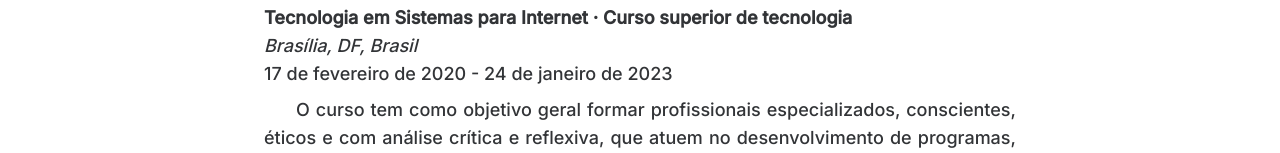
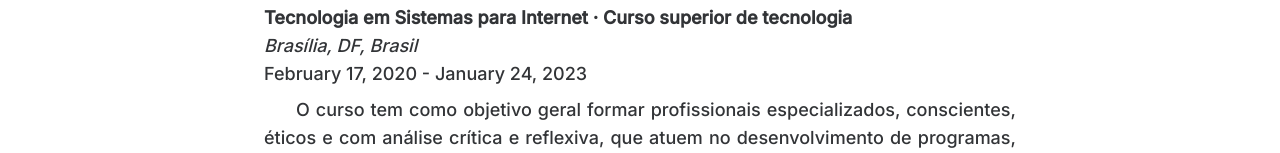
Before and after one commit to prince-neres/portfolio, a React (Vite) app: page /education in a window 1280 px wide. Shown: the part 196-349 px from the top of the page. Built offline with nearby package versions, Linux system fonts and the light colour scheme.

Commit message:
Fix date text in english

```diff
--- a/src/commons/utils.js
+++ b/src/commons/utils.js
@@ -1,23 +1,27 @@
 const ptbrMonths = ['janeiro','fevereiro','março','abril','maio','junho','julho','agosto','setembro','outubro','novembro','dezembro'];
+const enusMonths = ['January','February','March','April','May','June','July','August','September','October','November','December'];
 
-const formatDate = (date) => {
+const formatDate = (date, language) => {
 	const dateObj = new Date(date);
 	const day = dateObj.getDate();
-	const month = ptbrMonths[dateObj.getMonth()];
+	const month = language === 'pt-BR' ? ptbrMonths[dateObj.getMonth()] : enusMonths[dateObj.getMonth()];
 	const year = dateObj.getFullYear();
-	return `${day} de ${month} de ${year}`;
+	const response = language === 'pt-BR' ? `${day} de ${month} de ${year}` : `${month} ${day}, ${year}`;
+	return response;
 };
 
 const formatLocation = ({city, state, country}) => `${city}, ${state}, ${country}`;
 
-const monthsDiff = (startDate, endDate) => {
+const monthsDiff = (startDate, endDate, language) => {
 		const startDateObj = new Date(startDate);
 		const endDateObj = new Date(endDate);
 		var months;
 		months = (endDateObj.getFullYear() - startDateObj.getFullYear()) * 12;
 		months -= startDateObj.getMonth();
 		months += endDateObj.getMonth();
-		return months <= 0 ? 0 : months+1;
+		const months_count = months <= 0 ? 0 : months + 1;
+		const response = `${months_count} ${language === 'pt-BR' ? 'meses' : 'months'}`;
+		return response;
 };
 
 export { ptbrMonths, formatDate, formatLocation, monthsDiff };
--- a/src/components/ContainerExperience/index.jsx
+++ b/src/components/ContainerExperience/index.jsx
@@ -20,7 +20,7 @@ const ContainerExperience = () => {
 					<h3 className='font-bold text-xl text-sun'>{xp.office}</h3>
 					<h4 className='font-bold'>{`${xp.company} · ${xp.type}`}</h4>
 					 <p><i>{formatLocation(xp.location)}</i></p>
-					<span>{`${formatDate(xp.start_date)} - ${formatDate(xp.end_date)} - ${monthsDiff(xp.start_date, xp.end_date)} meses`}</span>
+					<span>{`${formatDate(xp.start_date, language)} - ${formatDate(xp.end_date, language)} - ${monthsDiff(xp.start_date, xp.end_date, language)}`}</span>
 					<p className='indent-8 text-justify pt-2'>{xp.description}</p>
 					<div className='flex flex-row flex-wrap pt-2 items-center'>
 						<strong>{language === 'pt-BR' ? 'Competências' : 'Skills'}:</strong>
```
